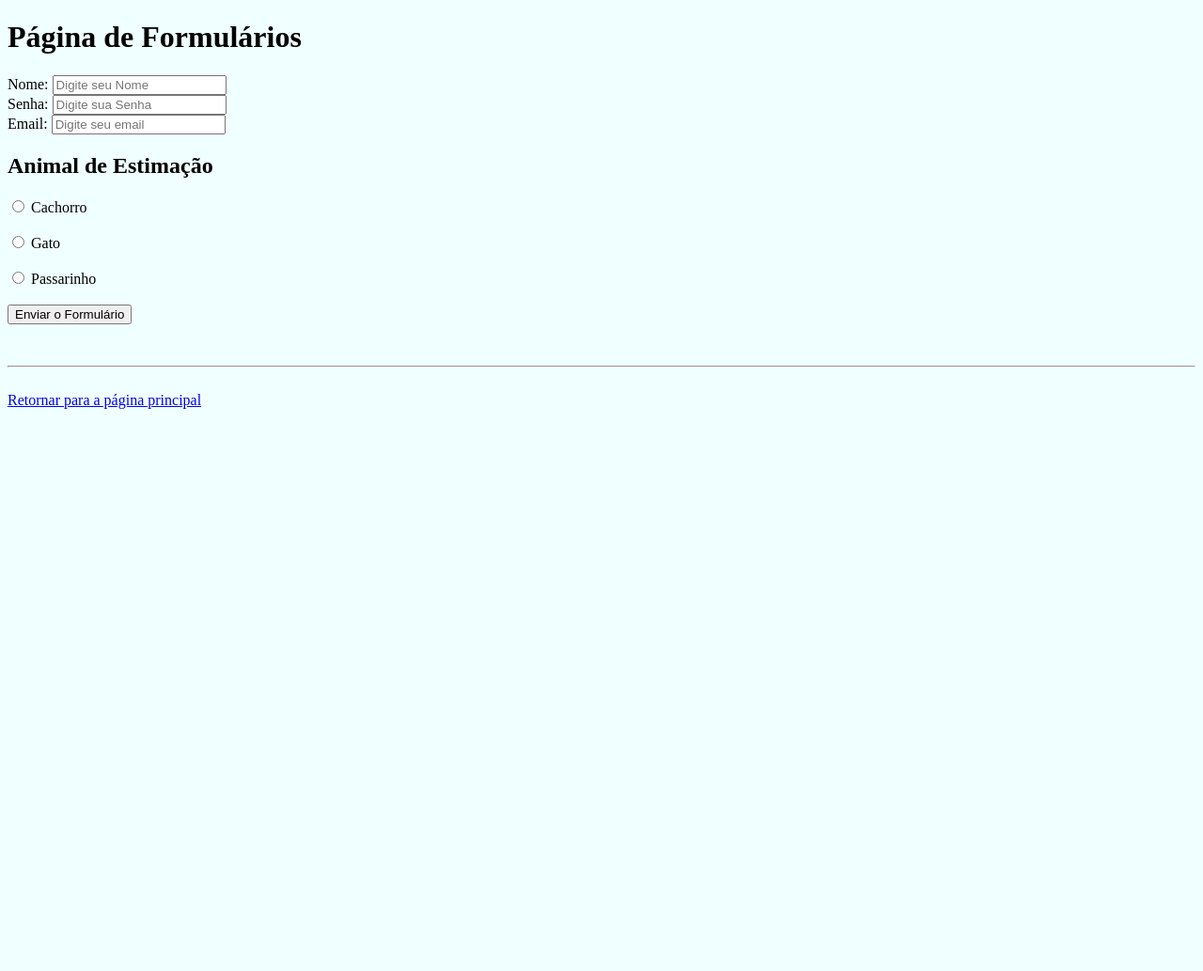
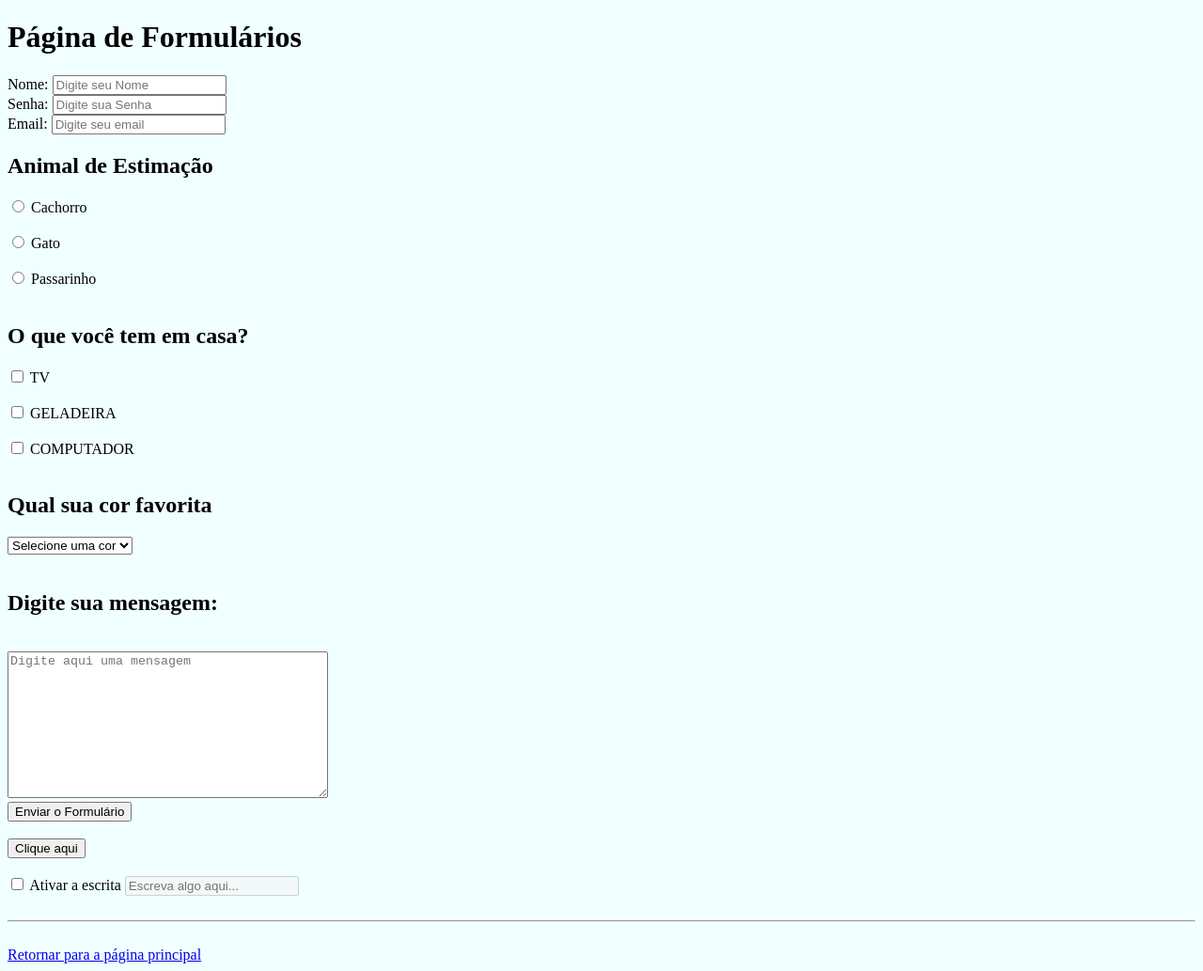
Before and after one commit to karingue/StudiesFront, a plain HTML site: page formularios.html in a window 1280 px wide. Shown: the whole page at 94% size. Before the commit the page ends 800 px from the top, so only its background shows below. Drawn offline with Linux system fonts and the light colour scheme.

Commit message:
Thirty Commit
Adding others type of input and a JavaScript file to some new types of Script i can make

```diff
--- a/formularios.html
+++ b/formularios.html
@@ -32,12 +32,51 @@
         <input type="radio" id="bird" name="Passarinho" value="Passarinho">
         <label for="bird">Passarinho</label>
         <br><br>
+
+        <h2>O que você tem em casa?</h2>
+        <!--INPUT QUE CRIA A OPÇÃO DE CHECKBOX-->
+        <input id="item1" type="checkbox" name="item1" value="TV">
+        <label for="item1">TV</label><br><br>
+
+        <input id="item2" type="checkbox" name="item2" value="GELADEIRA">
+        <label for="item2">GELADEIRA</label><br><br>
+
+        <input id="item3" type="checkbox" name="item3" value="COMPUTADOR">
+        <label for="item3">COMPUTADOR</label><br><br>
+
+        <h2>Qual sua cor favorita</h2>
+        <!--Cria uma caixinha de seleção, ou combo box-->
+        <select  name="Escola uma cor">
+            <!--Comando para deixar o primeiro campo de seleção de forma
+            que não seja possivel ele ser escolhido-->
+            <option selected disabled value="">Selecione uma cor</option>
+            <option value="Red">Red</option>
+            <option value="Blue">Blue</option>
+            <option value="Green">Green</option>
+            <option value="Purple">Purple</option>
+        </select><br><br>
+
+        <!--Comando para box com inserção de texto maior-->
+        <h2>Digite sua mensagem:</h2><br>
+        <textarea name="mensagem" placeholder="Digite aqui uma mensagem" rows="10" cols="40"></textarea><br>
+
+
         <!--INPUT TYPE QUE CRIA UM BOTÃO PARA ENVIAR O FORMULÁRIO-->
         <input type="submit" value="Enviar o Formulário">
-        <br><br>
-
 
     </form>
+    <br>
+
+    <button>Clique aqui</button>
+
+    <br><br>
+    <div class="checkbox-container">
+        <input type="checkbox" id="myCheckbox">
+        <label for="myCheckbox">Ativar a escrita</label>
+        <input type="text" id="myText" placeholder="Escreva algo aqui..." disabled>
+    </div>
+
+    <script src="script.js"></script>
 
     <br>
     <hr><br>
--- /dev/null
+++ b/script.js
@@ -0,0 +1,9 @@
+
+
+const checkbox = document.getElementById("myCheckbox");
+const textInput = document.getElementById("myText");
+
+// Habilita ou desabilita a escrita no campo de texto
+checkbox.addEventListener("change", () => {
+    textInput.disabled = !checkbox.checked;
+});
```
